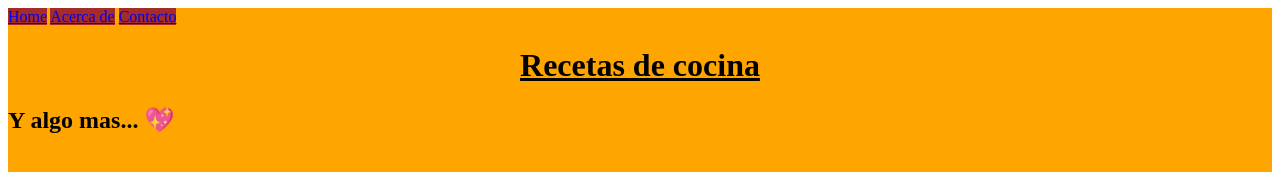
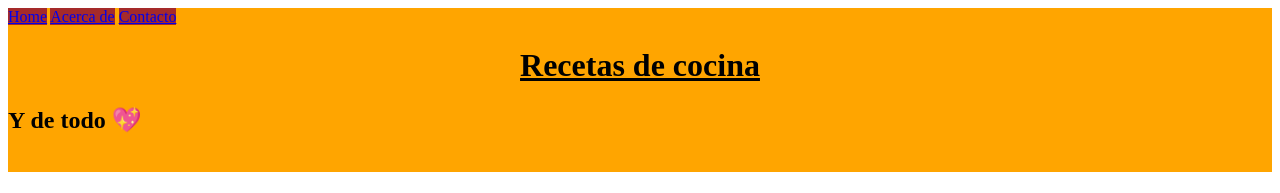
Before and after one commit to vany-fernandez/few, a plain HTML site: page few.html in a window 1280 px wide. Shown: the top 193 px of the page. Drawn offline with Linux system fonts and the light colour scheme.

Commit message:
intento 3 con asterisco

```diff
--- a/few.html
+++ b/few.html
@@ -22,7 +22,7 @@
         </nav>
 
         <h1 align="center"><u> Recetas de cocina</u></h1>
-        <h2>Y algo mas... 💖</h2>
+        <h2>Y de todo 💖</h2>
         <br>
     </header>
 
```
